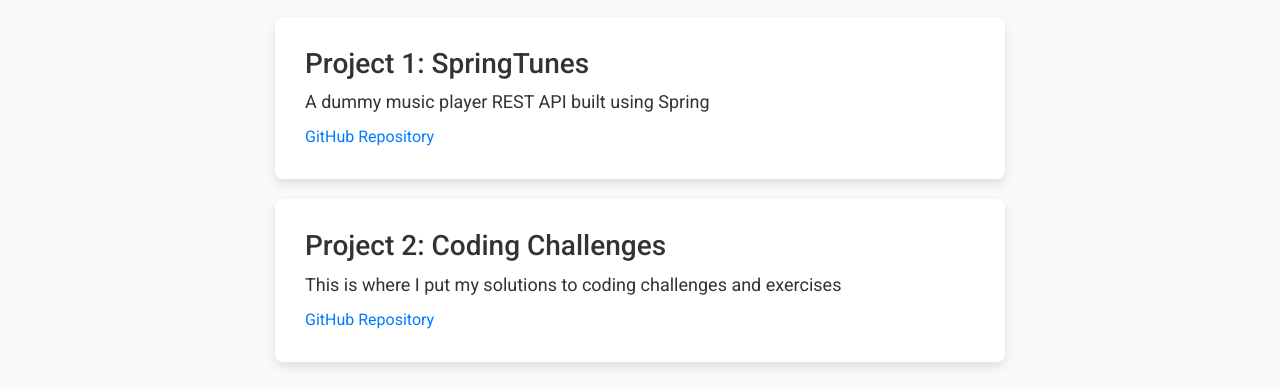
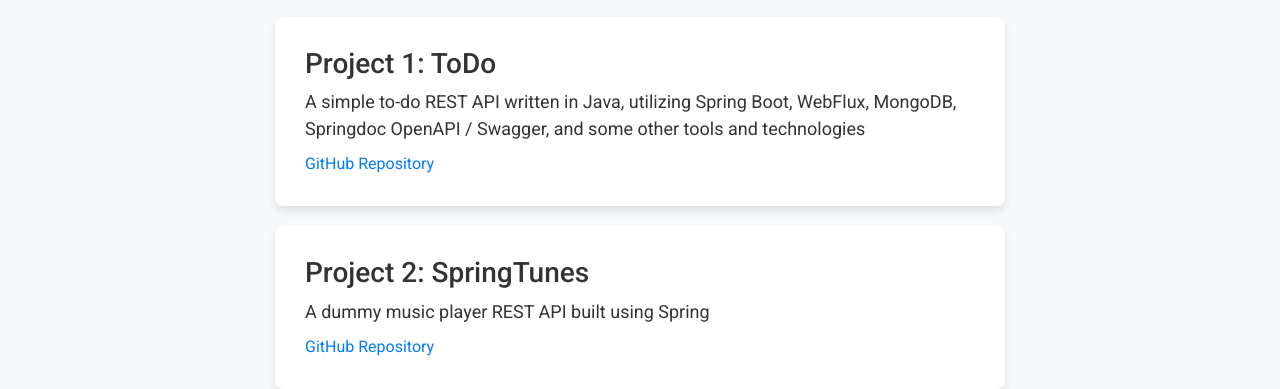
Before and after one commit to MohsenRezaeii/MohsenRezaeii.github.io, a plain HTML site: page index.html in a window 1280 px wide. Shown: the part 438-827 px from the top of the page. Drawn offline with nearby package versions, Linux system fonts and the light colour scheme.

Commit message:
Update index.html

```diff
--- a/index.html
+++ b/index.html
@@ -4,9 +4,7 @@
     <meta charset="UTF-8">
     <meta name="viewport" content="width=device-width, initial-scale=1.0">
     <title>Mohsen Rezaei GitHub Portfolio</title>
-    <!-- Include Bootstrap CSS -->
     <link rel="stylesheet" href="https://stackpath.bootstrapcdn.com/bootstrap/4.5.2/css/bootstrap.min.css">
-    <!-- Include Google Fonts for stylish typography -->
     <link href="https://fonts.googleapis.com/css2?family=Roboto:wght@300;400;500&display=swap" rel="stylesheet">
     <style>
         body {
@@ -71,10 +69,14 @@
     <div class="intro">
         <h2>About Me</h2>
         <p>
-                Hi there! I'm Mohsen Rezaei, a junior-mid Java developer with a passion for building clean and efficient code. I'm constantly exploring new technologies and seeking opportunities to expand my skillset. This GitHub page showcases some of my projects and contributions to the coding community.
+            Hi there! I'm Mohsen Rezaei, a junior-mid Java developer with a passion for building clean and efficient
+            code. I'm constantly exploring new technologies and seeking opportunities to expand my skillset. This GitHub
+            page showcases some of my projects and contributions to the coding community.
         </p>
         <p>
-                As a lifelong learner, I believe in the power of continuous improvement. I'm excited about the challenges that come with software development, and I enjoy working on projects that make a positive impact. Take a look at my work below and feel free to get in touch!
+            As a lifelong learner, I believe in the power of continuous improvement. I'm excited about the challenges
+            that come with software development, and I enjoy working on projects that make a positive impact. Take a
+            look at my work below and feel free to get in touch!
         </p>
     </div>
     <div class="row">
@@ -83,18 +85,24 @@
                 <h2 class="text-center">My Projects</h2>
 
                 <div class="project">
-                        <h3>Project 1: SpringTunes</h3>
+                    <h3>Project 1: ToDo</h3>
+                    <p>A simple to-do REST API written in Java, utilizing Spring Boot, WebFlux, MongoDB, Springdoc
+                        OpenAPI / Swagger, and some other tools and technologies</p>
+                    <a href="https://github.com/MohsenRezaeii/todo" target="_blank">GitHub Repository</a>
+                </div>
+
+                <div class="project">
+                    <h3>Project 2: SpringTunes</h3>
                     <p>A dummy music player REST API built using Spring</p>
                     <a href="https://github.com/MohsenRezaeii/SpringTunes" target="_blank">GitHub Repository</a>
                 </div>
 
                 <div class="project">
-                        <h3>Project 2: Coding Challenges</h3>
+                    <h3>Project 3: Coding Challenges</h3>
                     <p>This is where I put my solutions to coding challenges and exercises</p>
                     <a href="https://github.com/MohsenRezaeii/CodingChallenges" target="_blank">GitHub Repository</a>
                 </div>
 
-                    <!-- Add more projects as needed -->
             </div>
         </div>
     </div>
@@ -108,7 +116,8 @@
                 <p>If you're interested in working together or want to connect, feel free to reach out to me:</p>
                 <ul>
                     <li>Email: <a href="mailto:mohsen.rezaei89@yahoo.com">mohsen.rezaei89@yahoo.com</a></li>
-                    <li>LinkedIn: <a href="https://www.linkedin.com/in/mohsenrezaei89/" target="_blank">LinkedIn Profile</a></li>
+                    <li>LinkedIn: <a href="https://www.linkedin.com/in/mohsenrezaei89/" target="_blank">LinkedIn
+                        Profile</a></li>
                     <li>GitHub: <a href="https://github.com/MohsenRezaeii" target="_blank">GitHub Profile</a></li>
                 </ul>
             </div>
@@ -116,7 +125,6 @@
     </div>
 </footer>
 
-    <!-- Include Bootstrap JS (optional) -->
 <script src="https://stackpath.bootstrapcdn.com/bootstrap/4.5.2/js/bootstrap.min.js"></script>
 </body>
 </html>
```
Lines whose indentation alone changed are shown as unchanged.
